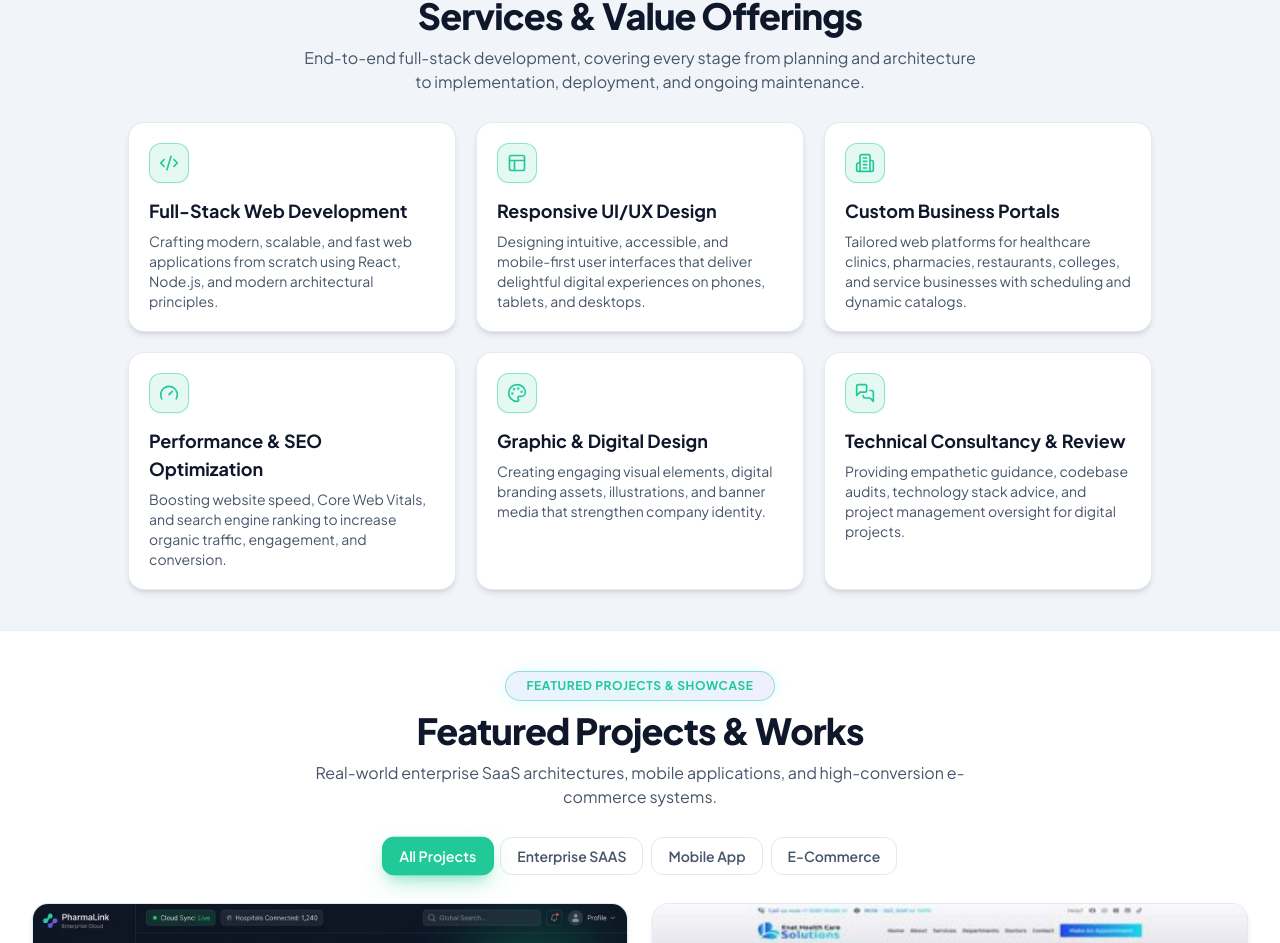
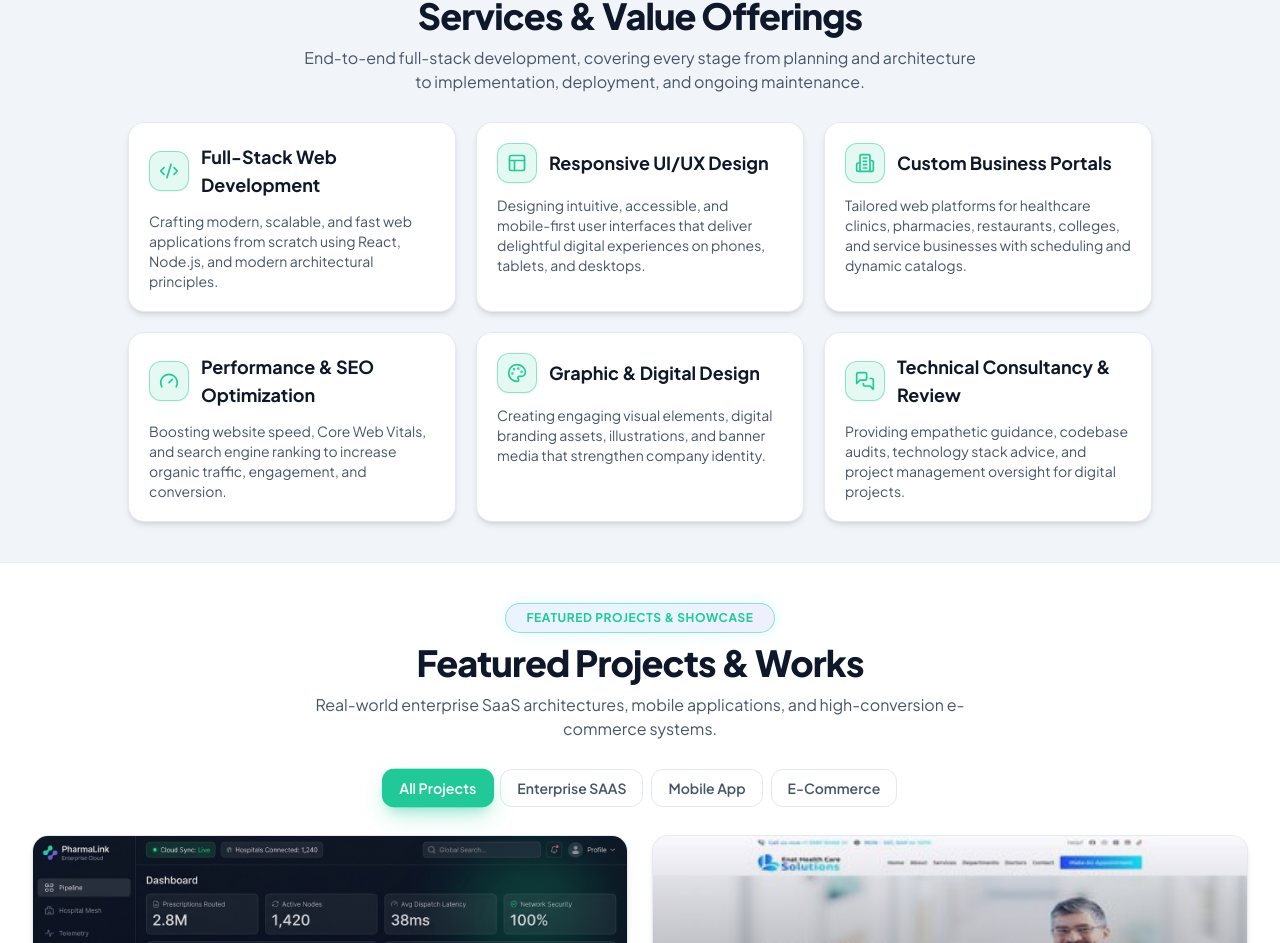
Before and after one commit to meseretshumye/Resume, a React (Vite) app: page / in a window 1280 px wide. Shown: the part 2920-3863 px from the top of the page. Built offline with nearby package versions, Linux system fonts and the light colour scheme.

Commit message:
style(services): align topic titles next to icons across all service cards

```diff
--- a/src/components/Services.jsx
+++ b/src/components/Services.jsx
@@ -39,7 +39,7 @@ export default function Services({ services }) {
           </p>
         </div>
 
-        {/* Services Grid - Compact Minimized Card Width */}
+        {/* Services Grid - Topic Title Next to Icon */}
         <div className="grid grid-cols-1 md:grid-cols-2 lg:grid-cols-3 gap-4 sm:gap-5 max-w-5xl mx-auto justify-items-center">
           {services.map((service) => {
             const IconComponent = iconMap[service.icon] || Code2;
@@ -50,14 +50,16 @@ export default function Services({ services }) {
                 className="group relative rounded-2xl bg-white dark:bg-[#0e1629]/90 border border-slate-200/90 dark:border-blue-500/25 p-4.5 sm:p-5 shadow-md dark:shadow-[0_4px_25px_rgba(2,12,27,0.7)] hover:shadow-2xl hover:border-indigo-400 dark:hover:border-sky-400/60 transition-all duration-300 flex flex-col backdrop-blur-sm w-full max-w-[340px]"
               >
                 <div>
-                  {/* Icon Frame */}
-                  <div className="w-9 h-9 sm:w-10 sm:h-10 rounded-xl bg-indigo-50 dark:bg-[#131d36] border border-indigo-100 dark:border-[#1e2e5c] text-indigo-600 dark:text-indigo-400 flex items-center justify-center mb-3.5 group-hover:scale-110 group-hover:border-indigo-300 dark:group-hover:border-indigo-500/60 transition-all duration-300 shadow-sm">
-                    <IconComponent className="w-4.5 h-4.5 sm:w-5 sm:h-5" />
+                  {/* Card Header: Icon + Topic Title Next to It */}
+                  <div className="flex items-center gap-3 mb-3">
+                    <div className="w-9 h-9 sm:w-10 sm:h-10 rounded-xl bg-indigo-50 dark:bg-[#131d36] border border-indigo-100 dark:border-[#1e2e5c] text-indigo-600 dark:text-indigo-400 flex items-center justify-center shrink-0 group-hover:scale-110 group-hover:border-indigo-300 dark:group-hover:border-indigo-500/60 transition-all duration-300 shadow-sm">
+                      <IconComponent className="w-4.5 h-4.5 sm:w-5 sm:h-5" />
+                    </div>
+
+                    <h3 className="text-base sm:text-lg font-bold text-slate-900 dark:text-white group-hover:text-indigo-600 dark:group-hover:text-indigo-400 transition-colors leading-snug">
+                      {service.title}
+                    </h3>
                   </div>
-
-                  <h3 className="text-base sm:text-lg font-bold text-slate-900 dark:text-white group-hover:text-indigo-600 dark:group-hover:text-indigo-400 transition-colors mb-1.5">
-                    {service.title}
-                  </h3>
 
                   <p className="text-xs sm:text-sm text-slate-600 dark:text-slate-300 leading-relaxed">
                     {service.description}
```
